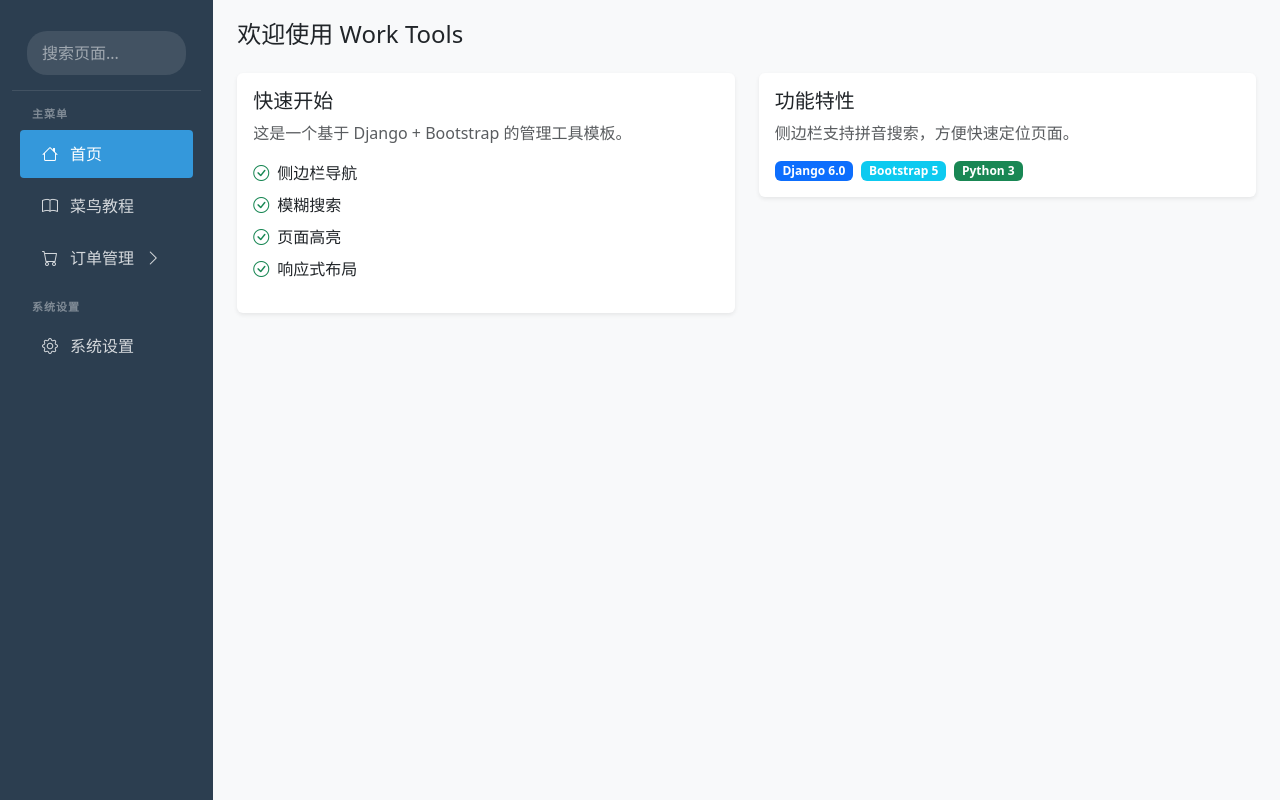
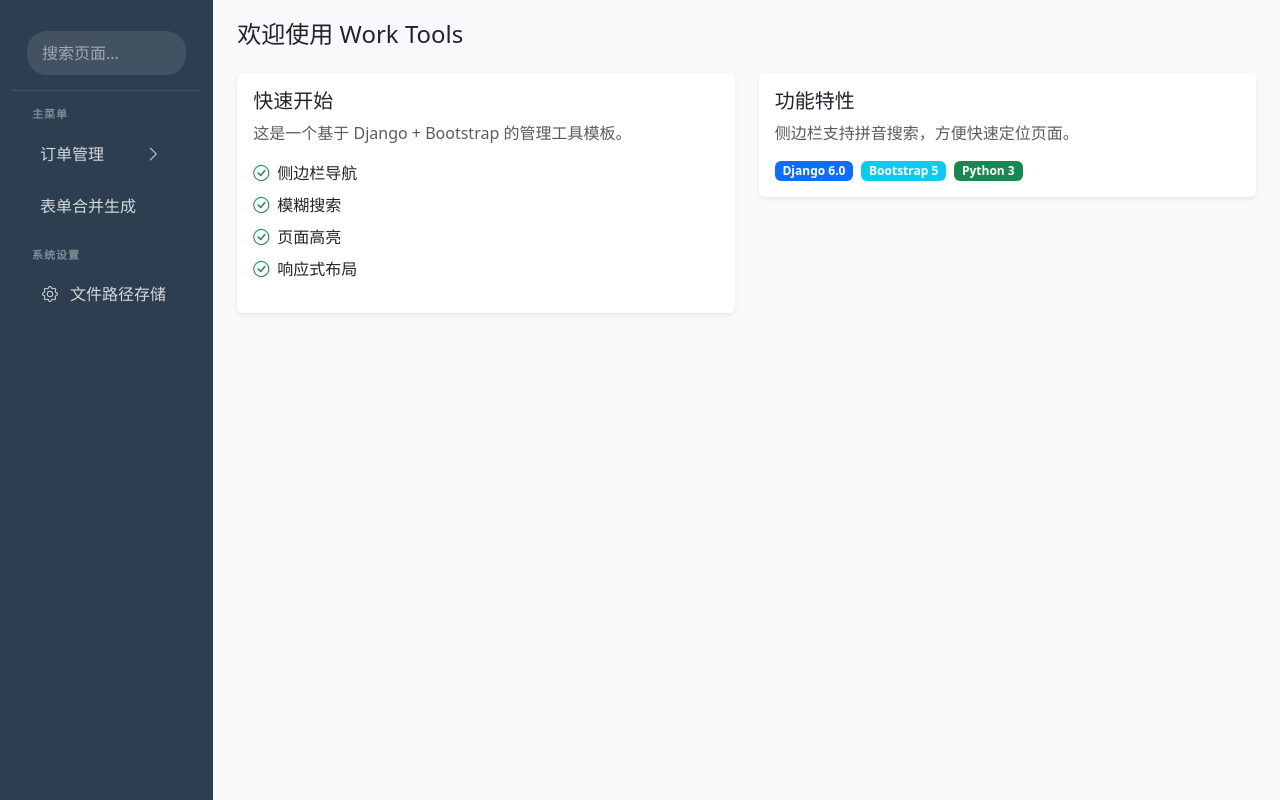
Before and after one commit to topawar/work_tools2, a Django app: page / in a window 1280 px wide. Run offline with Django 5.2, Linux system fonts and the light colour scheme; some libraries are stand-ins or nearby versions.

Commit message:
简单目录搭建1

```diff
--- a/templates/base.html
+++ b/templates/base.html
@@ -5,8 +5,8 @@
     <meta name="viewport" content="width=device-width, initial-scale=1.0">
     <title>{% block title %}Work Tools{% endblock %}</title>
     <link rel="stylesheet" href="/static/css/bootstrap.min.css">
+    <link rel="stylesheet" href="/static/bootstrap-icons-1.13.1/bootstrap-icons.css"></link>
     <!-- Bootstrap Icons -->
-    <link rel="stylesheet" href="/static/bootstrap-icons-1.13.1/bootstrap-icons.css">
     <style>
         /* 侧边栏样式 */
         .sidebar {
@@ -192,26 +192,10 @@
                     <!-- 主导航 -->
                     <ul class="nav flex-column" id="mainNav">
                         <li class="menu-group-title">主菜单</li>
-                        <li class="nav-item">
-                            <a class="nav-link {% if active_page == 'home' %}active{% endif %}"
-                               href="/">
-                                <i class="bi bi-house"></i>
-                                首页
-                            </a>
-                        </li>
-                        <li class="nav-item">
-                            <a class="nav-link {% if active_page == 'runoob' %}active{% endif %}"
-                               href="/runoob/">
-                                <i class="bi bi-book"></i>
-                                菜鸟教程
-                            </a>
-                        </li>
-
-                        <!-- 二级菜单示例：订单管理 -->
+                           <!-- 二级菜单示例：订单管理 -->
                         <li class="nav-item">
                             <a class="nav-link" href="#" data-bs-toggle="collapse"
                                data-bs-target="#ordersSubmenu" aria-expanded="false">
-                                <i class="bi bi-cart"></i>
                                 订单管理
                                 <i class="bi bi-chevron-right arrow"></i>
                             </a>
@@ -225,12 +209,20 @@
                             </ul>
                         </li>
 
+                        <li class="nav-item">
+                            <a class="nav-link {% if active_page == 'runoob' %}active{% endif %}"
+                               href="/form_merge/">
+                                表单合并生成
+                            </a>
+                        </li>
+
+
                         <li class="menu-group-title">系统设置</li>
                         <li class="nav-item">
                             <a class="nav-link {% if active_page == 'settings' %}active{% endif %}"
                                href="/settings/">
                                 <i class="bi bi-gear"></i>
-                                系统设置
+                                文件路径存储
                             </a>
                         </li>
 
@@ -250,13 +242,13 @@
     <script>
         // 页面菜单数据 - 包含拼音和二级菜单
         const menuItems = [
-            { name: '首页', pinyin: 'shouye sy', url: '/', icon: 'bi-house' },
-            { name: '菜鸟教程', pinyin: 'cainiaojiaocheng cnjc', url: '/runoob/', icon: 'bi-book' },
+            { name: '首页', pinyin: 'shouye sy', url: '/' },
+            { name: '菜鸟教程', pinyin: 'cainiaojiaocheng cnjc', url: '/runoob/' },
             // 订单管理子菜单
             { name: '订单列表', pinyin: 'dingdanliebiao ddglb', url: '/orders/', parent: '订单管理' },
             // 一级菜单
-            { name: '系统设置', pinyin: 'xitongshezhi xtsz', url: '/settings/', icon: 'bi-gear' },
-            { name: '个人中心', pinyin: 'gerenzhongxin grzx', url: '/profile/', icon: 'bi-person' }
+            { name: '系统设置', pinyin: 'xitongshezhi xtsz', url: '/settings/'},
+            { name: '个人中心', pinyin: 'gerenzhongxin grzx', url: '/profile/'}
         ];
 
         const searchInput = document.getElementById('sidebarSearch');
@@ -292,10 +284,8 @@
 
             const html = results.map(item => {
                 const parentText = item.parent ? `<small class="text-muted ms-2">${item.parent}</small>` : '';
-                const icon = item.icon || 'bi bi-circle';
                 return `
                     <a class="nav-link" href="${item.url}">
-                        <i class="${icon}"></i>
                         ${item.name}
                         ${parentText}
                     </a>
--- a/templates/runoob.html
+++ b/templates/form_merge.html
@@ -3,13 +3,13 @@
 
 <head>
     <meta charset="UTF-8">
-    <title>Title</title>
+    <title>表单合并生成</title>
 </head>
 <link rel="stylesheet" href="/static/css/bootstrap.css">
 <link rel="stylesheet" href="/static/js/bootstrap.js">
 <body>
 {% extends "base.html" %}
-{% block mainbody %}
+{% block main_content %}
     <p>继承了 base.html 文件</p>
 {% endblock %}
 </body>
--- a/work_tools2/urls.py
+++ b/work_tools2/urls.py
@@ -24,7 +24,7 @@ from . import views
 urlpatterns = [
     path("admin/", admin.site.urls),
     path("", views.hello, name="home"),
-    path("runoob/", views.runoob, name="runoob"),
+    path("form_merge/", views.form_merge, name="form_merge"),
     path("dashboard/", views.dashboard, name="dashboard"),
     path("orders/", views.orders, name="orders"),
 ]
--- a/work_tools2/views.py
+++ b/work_tools2/views.py
@@ -7,9 +7,9 @@ def hello(request):
     return render(request, "home.html", {"active_page": "home"})
 
 
-def runoob(request):
+def form_merge(request):
     """Runoob tutorial page."""
-    return render(request, "runoob.html", {"active_page": "runoob"})
+    return render(request, "form_merge.html", {"active_page": "form_merge"})
 
 
 def dashboard(request):
```
